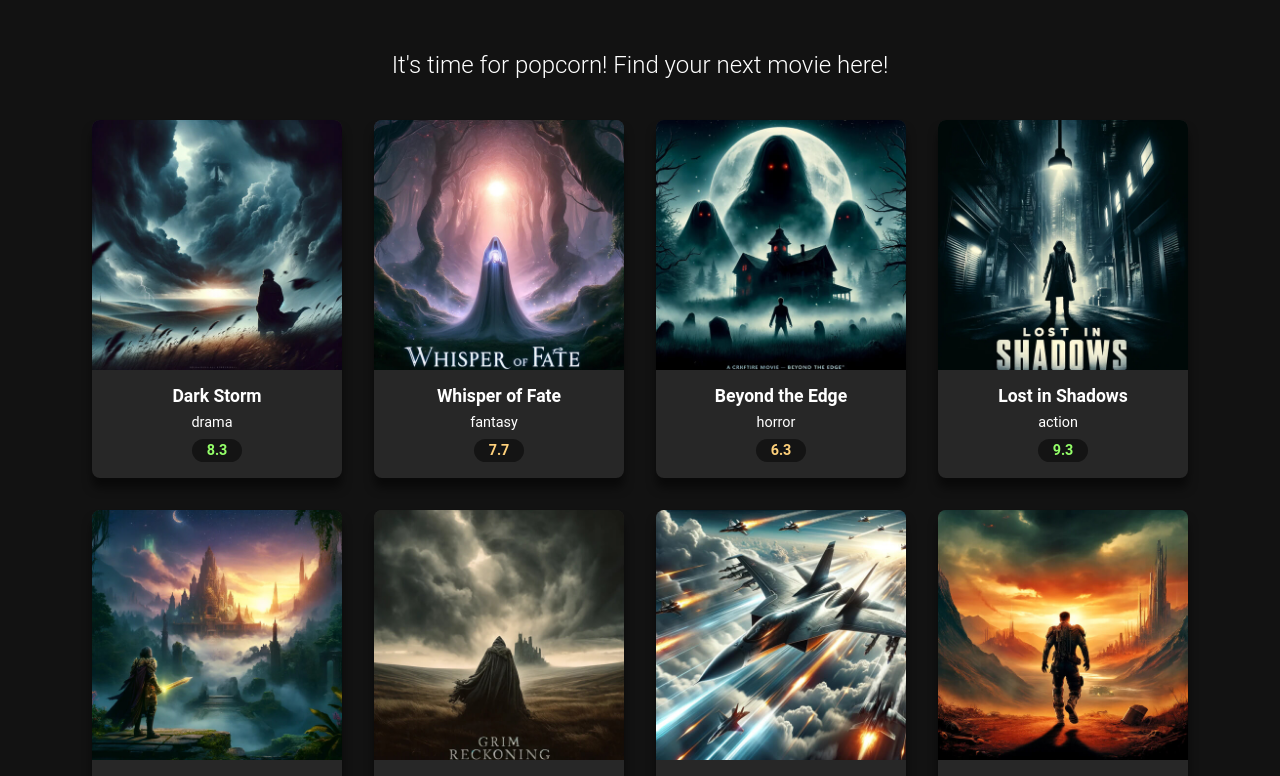
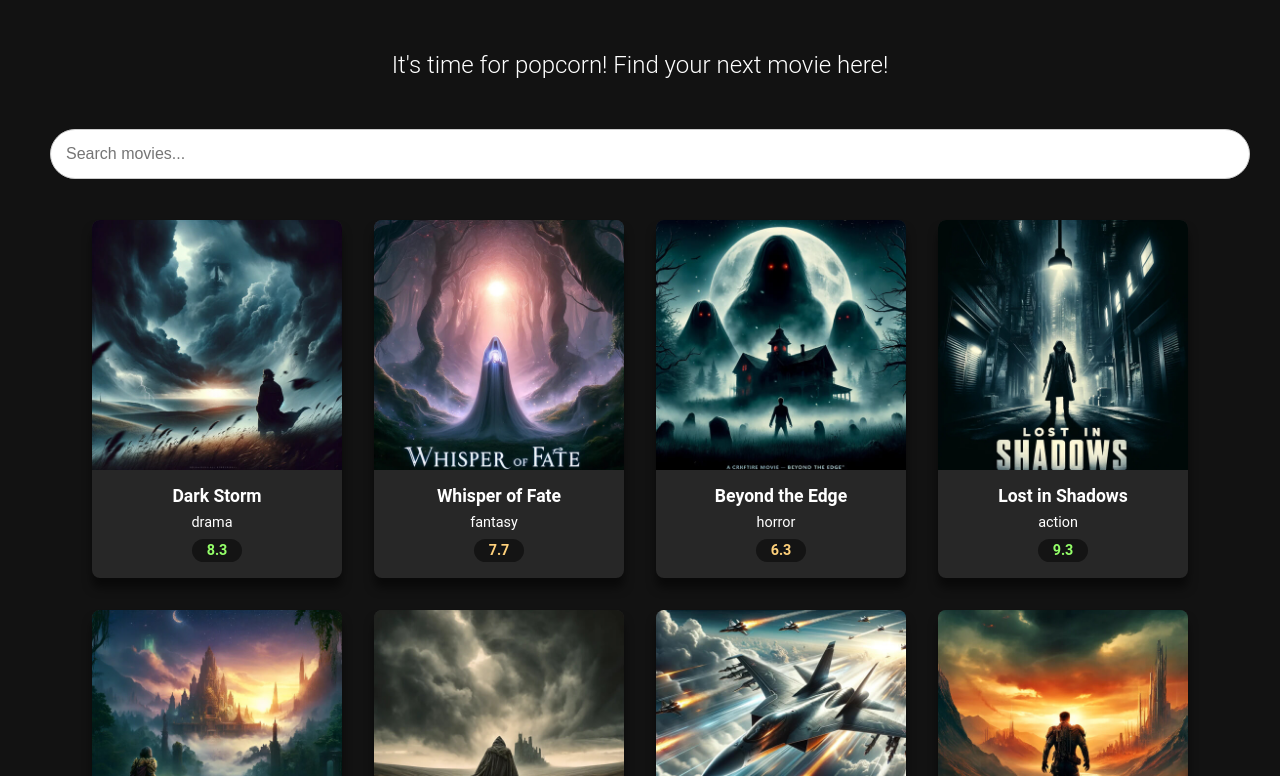
Before and after one commit to CNTuyet/moviedux, a React (Create React App) app: page / in a window 1280 px wide. Shown: the part 324-1100 px from the top of the page. Built offline with nearby package versions, Linux system fonts and the light colour scheme; the HTML template or start-up script is replaced by a standard one.

Commit message:
handle search

```diff
--- a/src/components/MoviesGrid.jsx
+++ b/src/components/MoviesGrid.jsx
@@ -3,6 +3,17 @@
 
 const MoviesGrid = () => {
     const [movies, setMovies] = useState([]);
+
+    const [searchTerm, setSearchTerm] = useState('');
+
+    const handleSearchChange = (e) => {
+        setSearchTerm(e.target.value);
+    }
+
+    const filterMovies = movies.filter(movie =>
+        movie.title.toLowerCase().includes(searchTerm.toLowerCase())
+    );
+
     useEffect(() => {
         //Lấy data từ file json trong folder public, sau đó lấy data set cho movies
         fetch("movies.json")
@@ -10,12 +21,21 @@
             .then(data => setMovies(data));
     }, []);
     return (
-        <div className='movies-grid'>
-            {
-                movies.map(item => (
-                    <MovieCard movie={item} key={item.id} />
-                ))
-            }
+        <div>
+            <input
+                type='text'
+                placeholder='Search movies...'
+                className='search-input'
+                onChange={handleSearchChange}
+                value={searchTerm}
+            />
+            <div className='movies-grid'>
+                {
+                    filterMovies.map(item => (
+                        <MovieCard movie={item} key={item.id} />
+                    ))
+                }
+            </div>
         </div>
     )
 }
```
